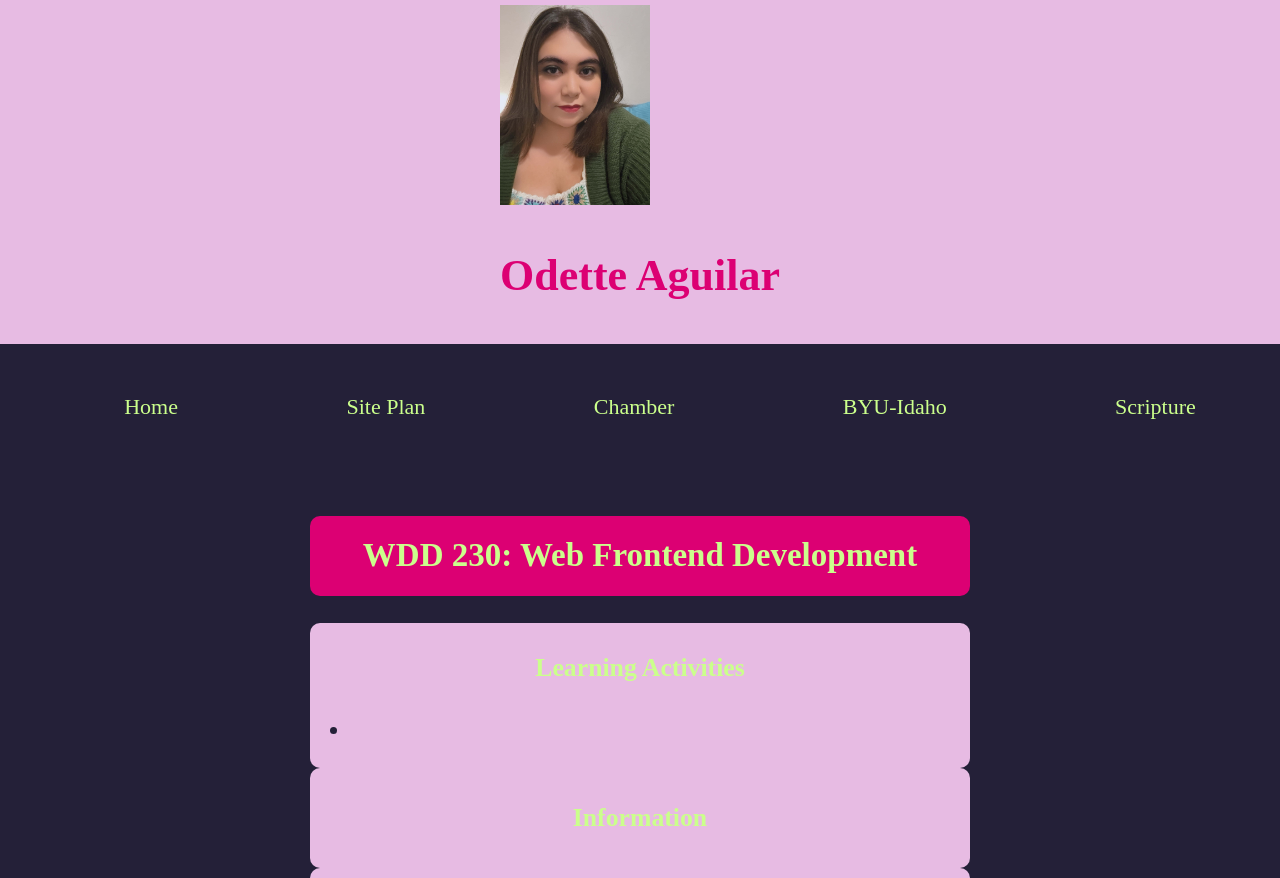
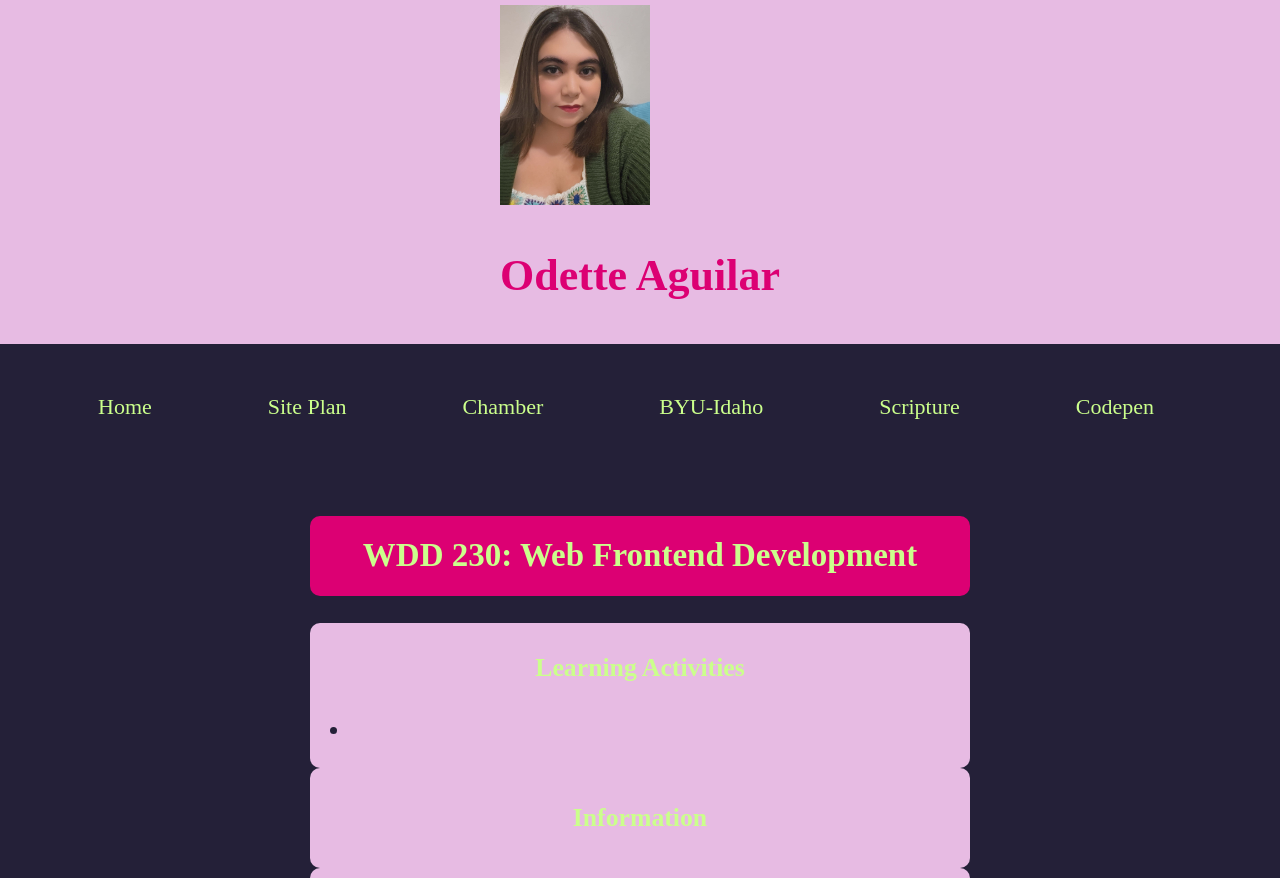
Before and after one commit to OL34/wdd230, a plain HTML site: page index.html in a window 1280 px wide. Shown: the top 878 px of the page. Drawn offline with Linux system fonts and the light colour scheme; files that its build step writes are made by us from their sources; a web font is replaced by a local one.

Commit message:
added codepen link

```diff
--- a/index.html
+++ b/index.html
@@ -34,6 +34,7 @@
         <li><a href="chamber/" title="Chamber">Chamber</a></li>
         <li><a href="https://www.byui.edu/" title="BYU-Idaho">BYU-Idaho</a></li>
         <li><a href=" https://www.churchofjesuschrist.org/study/scriptures" title="Scripture">Scripture</a></li>
+        <li><a href="https://codepen.io/your-work/" title="codepen">Codepen</a><li>
         </ul>
     </nav>
     <main>
```
